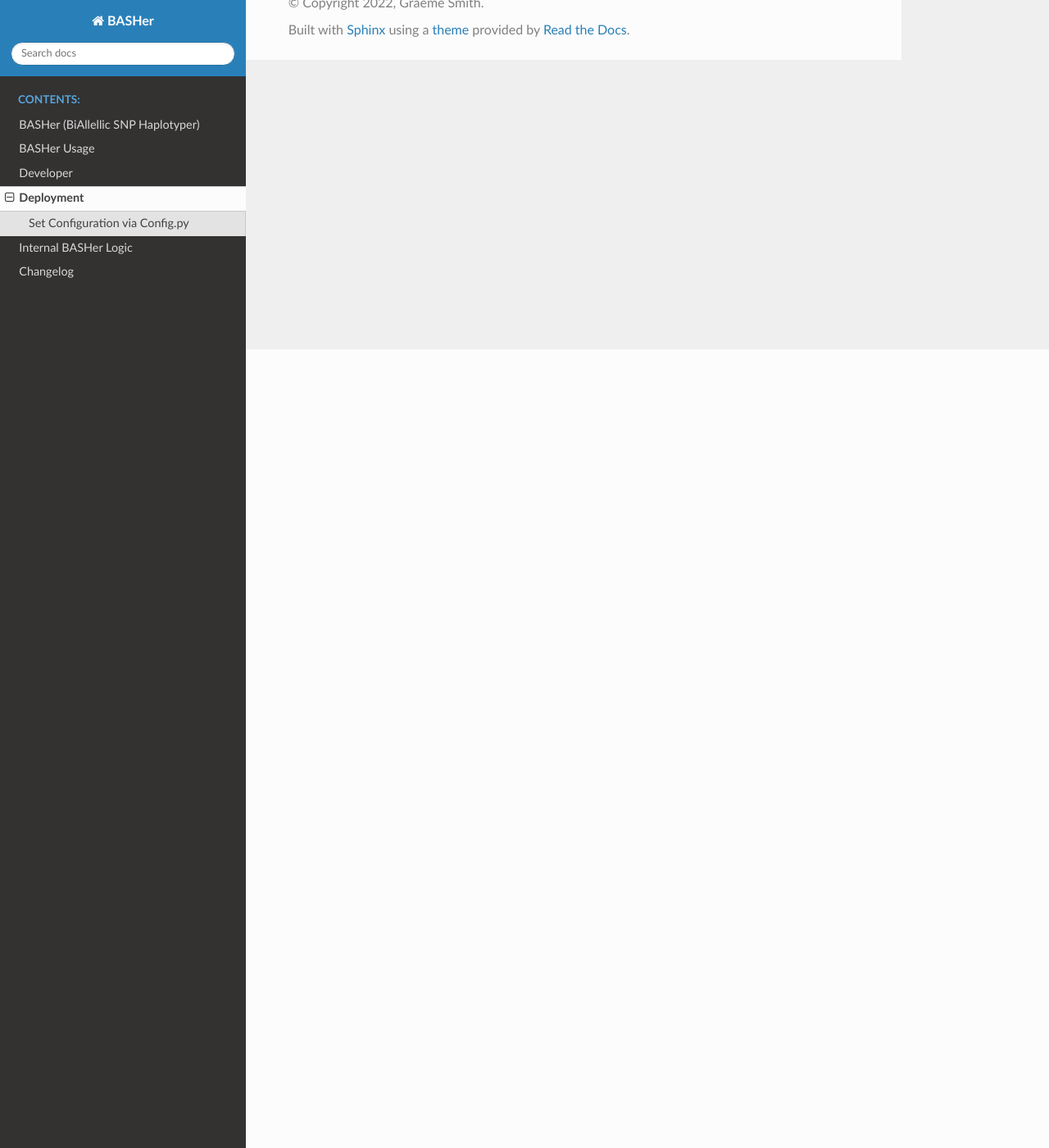
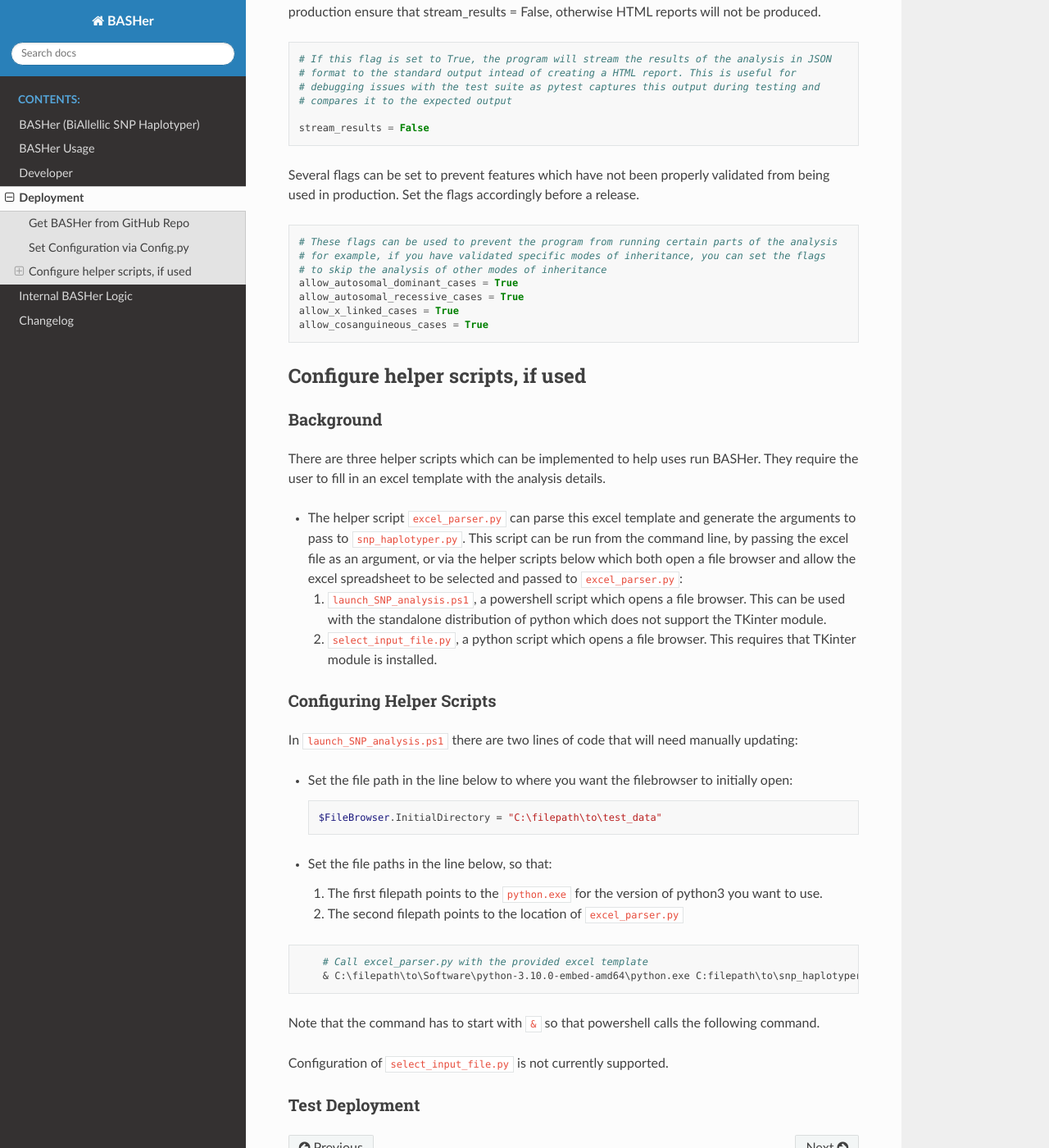
Before and after one commit to moka-guys/SNP_haplotyper, a Sphinx documentation site: the page built from docs/source/deployment.md, in a window 1280 px wide and 1400 px high, scrolled down 974 px. Shown: the whole window at 82% size. Built offline with Sphinx 7.4.7 and the Read the Docs theme 2.0.0, drawn with Linux system fonts in a browser that asks for light colours; pages that are not in the unit, such as notebooks, are missing from menus; some of the changed text lies outside the part shown.

Commit message:
Updated documentation, deployment & usage

````diff
--- a/docs/source/deployment.md
+++ b/docs/source/deployment.md
@@ -1,4 +1,23 @@
 # Deployment
+
+## Get BASHer from GitHub Repo
+
+BASHer can be deployed in two separate ways. Check what release version of BASHer you are downloading to ensure that it is the one you want.  Previously released versions are available from the GitHub repo if required.
+
+* If you have `git` installed then, follow these steps:
+
+1. Navigate to the directory you want to install BASHer in.
+2. Use the `git clone` command to clone the repository from GitHub.
+
+```bash
+clone git@github.com:moka-guys/SNP_haplotyper.git
+```
+
+* To deploy BASHer using the second method, you will need to have a tool installed on your system that can unpack ZIP files. Then, follow these steps:
+
+1. Go to the GitHub page for the [BASHer project](https://github.com/moka-guys/SNP_haplotyper) and download the ZIP file for the repository by clicking on the green `Code` dropdown box and selcting the zip file.
+
+2. Unpack the ZIP file in the desired directory using your preferred tool. This will create a new directory containing the contents of the repository.
 
 ## Set Configuration via Config.py
 
@@ -33,3 +52,39 @@ allow_autosomal_recessive_cases = True
 allow_x_linked_cases = True
 allow_cosanguineous_cases = True
 ```
+
+## Configure helper scripts, if used
+
+### Background
+
+There are three helper scripts which can be implemented to help uses run BASHer.  They require the user to fill in an excel template with the analysis details.
+
+* The helper script `excel_parser.py` can parse this excel template and generate the arguments to pass to `snp_haplotyper.py`.  This script can be run from the command line, by passing the excel file as an argument, or via the helper scripts below which both open a file browser and allow the excel spreadsheet to be selected and passed to `excel_parser.py`:
+    1. `launch_SNP_analysis.ps1`, a powershell script which opens a file browser. This can be used with the standalone distribution of python which does not support the TKinter module.
+    2. `select_input_file.py`, a python script which opens a file browser.  This requires that TKinter module is installed.
+
+### Configuring Helper Scripts
+
+In `launch_SNP_analysis.ps1` there are two lines of code that will need manually updating:
+
+* Set the file path in the line below to where you want the filebrowser to initially open:
+
+    ```powershell
+    $FileBrowser.InitialDirectory = "C:\filepath\to\test_data"
+    ```
+
+* Set the file paths in the line below, so that:
+
+   1. The first filepath points to the `python.exe` for the version of python3 you want to use.
+   2. The second filepath points to the location of `excel_parser.py`
+
+```powershell
+    # Call excel_parser.py with the provided excel template
+    & C:\filepath\to\Software\python-3.10.0-embed-amd64\python.exe C:filepath\to\snp_haplotyper\excel_parser.py --input_file $FilePath
+```
+
+Note that the command has to start  with `&` so that powershell calls the following command.
+
+Configuration of `select_input_file.py` is not currently supported.
+
+### Test Deployment
````
Also changed, not shown: docs/apidocs/snp_haplotyper.rst (+16 -0 lines), docs/source/README.md (+3 -3 lines), docs/source/usage.md (+13 -1 lines), 2 other files.
